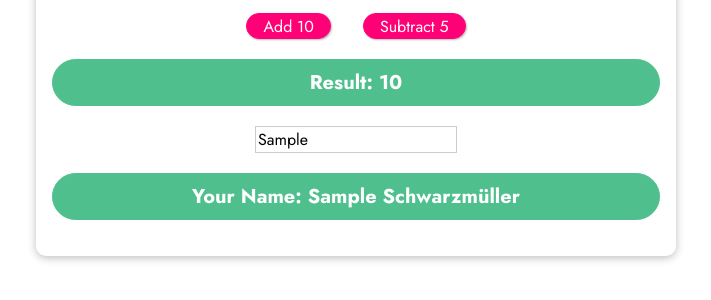
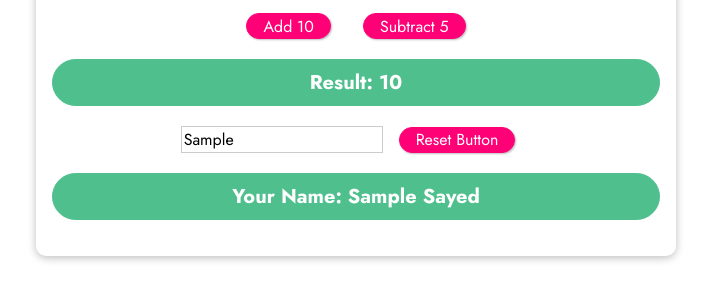
Before and after one commit to ChandanSayed/event-with-vue, a plain HTML site: page index.html in a window 1280 px wide. Both pictures are taken after typing "Sample" into the empty fields and a click on the button "Add 10". Shown: the part 286-586 px from the top of the page, without its empty margins (284-995 px from the left). Drawn offline with nearby package versions, Linux system fonts and the light colour scheme.

Commit message:
Computed practiced

```diff
--- a/index.html
+++ b/index.html
@@ -19,8 +19,10 @@
       <button v-on:click="add(10)">Add 10</button>
       <button v-on:click="reduce(5)">Subtract 5</button>
       <p>Result: {{ counter }}</p>
-      <input type="text" v-on:input="setName($event, 'Schwarzmüller')" />
-      <p>Your Name: {{ name }}</p>
+      <input type="text" v-model="name" />
+      <!-- <input type="text" v-on:change="setName($event, 'Sayed')" /> -->
+      <button v-on:click="reset">Reset Button</button>
+      <p>Your Name: {{ fullName }}</p>
     </section>
   </body>
 </html>
--- a/js/app.js
+++ b/js/app.js
@@ -6,15 +6,23 @@ const app = Vue.createApp({
     };
   },
   methods: {
-    setName(event, lastName) {
-      this.name = event.target.value + ' ' + lastName;
-    },
     add(num) {
       this.counter = this.counter + num;
     },
     reduce(num) {
       this.counter = this.counter - num;
       // this.counter--;
+    },
+    reset() {
+      this.name = '';
+    }
+  },
+  computed: {
+    fullName() {
+      if (this.name === '') {
+        return '';
+      }
+      return `${this.name} Sayed`;
     }
   }
 });
```
